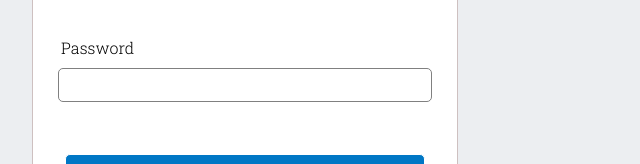
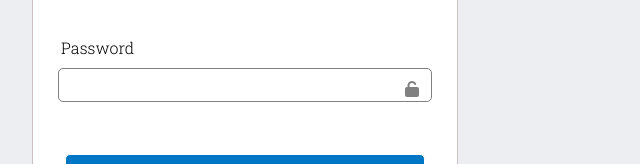
Before and after one commit to Abhigyan001/intuitsignup, a plain HTML site: page index.html in a window 1280 px wide. Shown: the part 636-800 px from the top of the page, 408-1048 px from the left. Drawn offline with Linux system fonts and the light colour scheme.

Commit message:
Added lock icon to Password input field

```diff
--- a/index.html
+++ b/index.html
@@ -55,8 +55,12 @@
       </div>
       <div class="forminputs" id ="passgroup">
         <label>Password</label>
-        <input type="password" name="password">
+        <div class="iconinput">
+          <input type="password" name="password">
+          <i class="fas fa-unlock"></i>
+        </div>
       </div>
+
       <div class="btncont">
         <button id="createaccount"><i class="fas fa-unlock-alt create"></i>Create Account</button>
       </div>
--- a/style.css
+++ b/style.css
@@ -206,3 +206,14 @@ li {
 .endtexts, li {
     font-size: 11px;
 }
+
+.iconinput {
+  position: relative;
+}
+
+.iconinput i {
+  position: absolute;
+  top: 13px;
+  left: 90%;
+  color: grey;
+}
```
